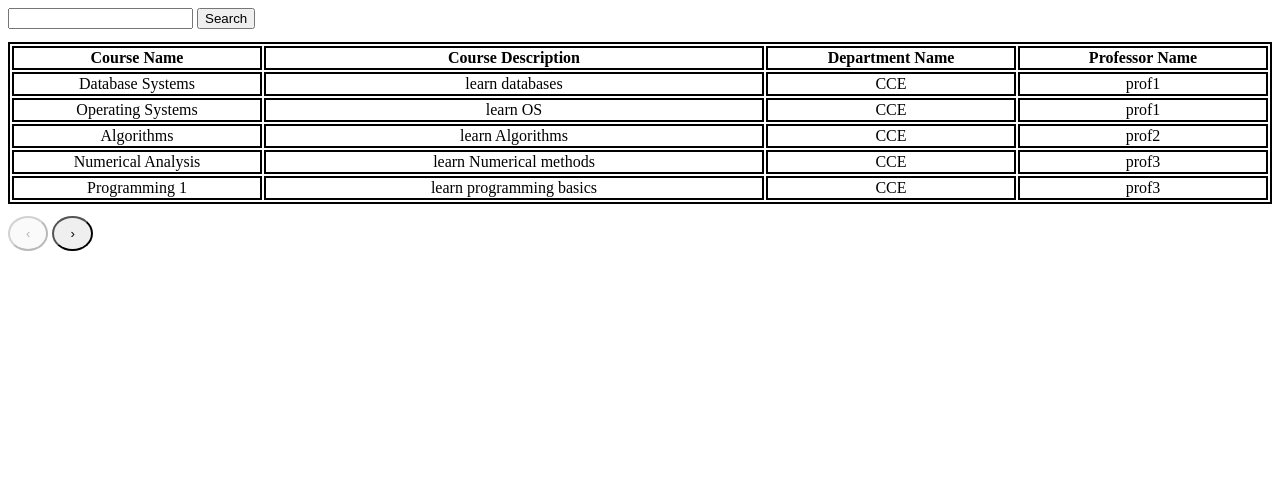
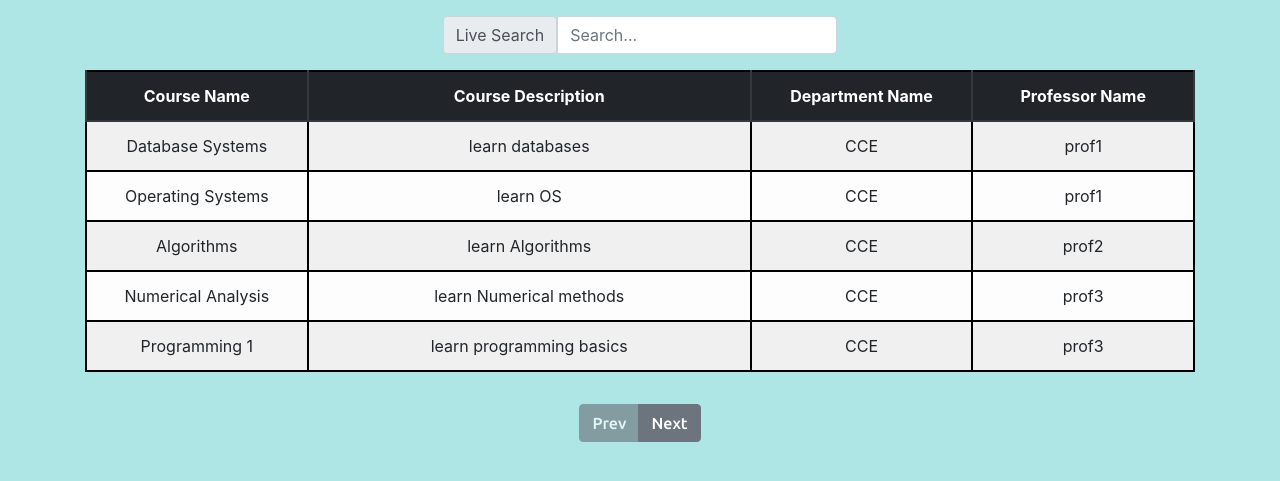
Before and after one commit to AhmedSakr54/Pagination__Ajax, a PHP site: page / in a window 1280 px wide. Shown: the top 481 px of the page. Run offline with PHP 8.4, Linux system fonts and the light colour scheme; data comes from the database, SQL or seed files in the repository; both versions use the stored data as it was after the commit; some libraries are stand-ins or nearby versions.

Commit message:
finish lab4

```diff
--- a/app.js
+++ b/app.js
@@ -3,10 +3,14 @@ $(document).ready(function () {
     let numberOfRows;
     let pageNumber;
     let coursesPerPage;
+    liveSearch();
+    function liveSearch() {
+        const searchFor = $("#search").val();
         $.ajax({
             url: 'server/getRowNum.php',
-        type: 'get',
+            type: 'post',
             dataType: 'JSON',
+            data: {'searchedFor': searchFor},
             success: function (result) {
                 courseInfo = JSON.parse(JSON.stringify(result));
                 numberOfRows = courseInfo.num_courses;
@@ -16,15 +20,24 @@ $(document).ready(function () {
                 disableEnableButtons();
             }
         });
+    }
+
+    $("#search").keyup(function() {
+        $courseTable.empty();
+        liveSearch();
+    });
 
     function getCourses() {
+        const searchFor = $("#search").val();
+        console.log(searchFor);
         $.ajax({
             url: 'server/ajaxfile.php',
             type: 'post',
             dataType: 'JSON',
             data: {
                 'coursesPerPage': coursesPerPage,
-                'pageNumber': pageNumber
+                'pageNumber': pageNumber,
+                'searchedFor': searchFor
             },
             success: function (courses) {
                 $.each(courses, function (i, course) {
@@ -46,18 +59,18 @@ $(document).ready(function () {
         if (pageNumber >= Math.ceil(numberOfRows / coursesPerPage) - 1) {
             $(".next").attr("disabled", true);
         }
-        if (pageNumber == 1) {
+        if (pageNumber >= 1) {
             $(".previous").attr("disabled", false);
         }
-        if (pageNumber == Math.ceil(numberOfRows / coursesPerPage) - 2) {
+        if (pageNumber <= Math.ceil(numberOfRows / coursesPerPage) - 2) {
             $(".next").attr("disabled", false);
         }
     }
-    $(".round").click(function () {
+    $(".navigation").click(function () {
         const btnClass = $(this).attr("class");
-        if (btnClass === "next round") {
+        if (btnClass === "btn btn-secondary next navigation") {
             pageNumber++;
-        } else if (btnClass === "previous round") {
+        } else if (btnClass === "btn btn-secondary previous navigation") {
             pageNumber--;
         }
         disableEnableButtons();
--- a/index.php
+++ b/index.php
@@ -5,18 +5,23 @@
     <meta charset="UTF-8">
     <meta name="viewport" content="width=device-width, initial-scale=1.0">
     <title>Pagination</title>
+    <link rel="stylesheet" href="https://maxcdn.bootstrapcdn.com/bootstrap/4.0.0/css/bootstrap.min.css"
+        integrity="sha384-Gn5384xqQ1aoWXA+058RXPxPg6fy4IWvTNh0E263XmFcJlSAwiGgFAW/dAiS6JXm" crossorigin="anonymous">
     <script src="https://ajax.googleapis.com/ajax/libs/jquery/3.5.1/jquery.min.js"></script>
+    <link rel="preconnect" href="https://fonts.gstatic.com">
+    <link href="https://fonts.googleapis.com/css2?family=Ubuntu:wght@500&display=swap" rel="stylesheet">
     <link rel="stylesheet" href="style/styles.css" type="text/css">
 </head>
 
 <body>
-    <div class="search-field">
-        <input type="text">
-        <button>Search</button>
+    <div class="input-group flex-nowrap centered col-lg-4 offset-lg-4 p-3">
+        <span class="input-group-text" id="">Live Search</span>
+        <input id="search" type="text" class="form-control" placeholder="Search...">
     </div>
+
     <div class="container">
-        <table id="course-table">
-            <thead>
+        <table id="course-table" class="table table-hover table-light table-striped">
+            <thead class="thead-dark">
                 <tr>
                     <th width=20%>Course Name</th>
                     <th width=40%>Course Description</th>
@@ -29,9 +34,22 @@
             </tbody>
         </table>
     </div>
-    <button class="previous round">&#8249;</button>
-    <button class="next round">&#8250;</button>
+    <div class="btn-group center-btns p-3">
+
+        <button class="btn btn-secondary previous navigation">Prev</button>
+
+
+        <button class="btn btn-secondary next navigation">Next</button>
+
+    </div>
     <script src="app.js"></script>
+
+    <script src="https://cdnjs.cloudflare.com/ajax/libs/popper.js/1.12.9/umd/popper.min.js"
+        integrity="sha384-ApNbgh9B+Y1QKtv3Rn7W3mgPxhU9K/ScQsAP7hUibX39j7fakFPskvXusvfa0b4Q" crossorigin="anonymous">
+    </script>
+    <script src="https://maxcdn.bootstrapcdn.com/bootstrap/4.0.0/js/bootstrap.min.js"
+        integrity="sha384-JZR6Spejh4U02d8jOt6vLEHfe/JQGiRRSQQxSfFWpi1MquVdAyjUar5+76PVCmYl" crossorigin="anonymous">
+    </script>
 </body>
 
 </html>
--- a/server/ajaxfile.php
+++ b/server/ajaxfile.php
@@ -1,17 +1,18 @@
 <?php
 include_once "dbh.php";
 
+if(isset($_POST)) {
     $pageNumber = $_POST['pageNumber'];
     $rowsPerPage = $_POST['coursesPerPage'];
+    $searchedFor = $_POST['searchedFor'];
 
     $pageLimit = $pageNumber*$rowsPerPage;
     $return_arr = array();
 
-
-$query =    "SELECT C.course_name, C.course_description, D.department_name, P.professor_name
+    $query =   "SELECT C.course_name, C.course_description, D.department_name, P.professor_name
                 FROM course C, department D, professor P
-            WHERE C.department_id = D.department_id AND C.professor_id = P.professor_id
-            LIMIT $pageLimit,$rowsPerPage";
+                WHERE (C.professor_id = P.professor_id AND C.department_id = D.department_id) AND (REPLACE(C.course_name, ' ','') LIKE REPLACE('%$searchedFor%', ' ','')    OR REPLACE(C.course_description,' ','') LIKE REPLACE('%$searchedFor%', ' ','') OR REPLACE(P.professor_name,' ','') LIKE REPLACE('%$searchedFor%', ' ','')  OR REPLACE(D.department_name,' ','') LIKE REPLACE('%$searchedFor%', ' ',''))
+                LIMIT $pageLimit,$rowsPerPage;";
 
     $result = mysqli_query($conn, $query);
 
@@ -30,5 +31,6 @@ while ($row = mysqli_fetch_array($result)) {
     }
 
     echo json_encode($return_arr);
+}
 mysqli_close($conn);
 ?>
--- a/server/getRowNum.php
+++ b/server/getRowNum.php
@@ -1,7 +1,11 @@
 <?php
 include_once "dbh.php";
 
-$query = "SELECT COUNT(*) FROM course";
+$searchedFor = $_POST['searchedFor'];
+
+$query =    "SELECT COUNT(*)
+            FROM course C, department D, professor P
+            WHERE (C.professor_id = P.professor_id AND C.department_id = D.department_id) AND (REPLACE(C.course_name, ' ','') LIKE REPLACE('%$searchedFor%', ' ','') OR REPLACE(C.course_description,' ','') LIKE REPLACE('%$searchedFor%', ' ','') OR REPLACE(P.professor_name,' ','') LIKE REPLACE('%$searchedFor%', ' ','')  OR REPLACE(D.department_name,' ','') LIKE REPLACE('%$searchedFor%', ' ',''))";
 
 $result = mysqli_query($conn, $query);
 $cousesPerPage = 5;
--- a/style/styles.css
+++ b/style/styles.css
@@ -1,7 +1,13 @@
+body {
+    height: 100%;
+    background: #aee6e6;
+}
+
 table,
 th,
 td {
     border: 2px solid black;
+    text-align: center;
 }
 
 #course-table {
@@ -21,13 +27,12 @@ button:hover {
     color: black;
 }
 
-.next,
-.previous {
-    margin-top: 1%;
-    display: inline-block;
-    padding: 8px 16px;
+.navigation {
+    font-family: 'Ubuntu', sans-serif;
 }
 
-.round {
-    border-radius: 50%;
+.center-btns {
+    width: 100%;
+    display: flex;
+    justify-content: center;
 }
```
Also changed, not shown: DDL.sql (+12 -18 lines). Lines whose indentation alone changed are shown as unchanged.
